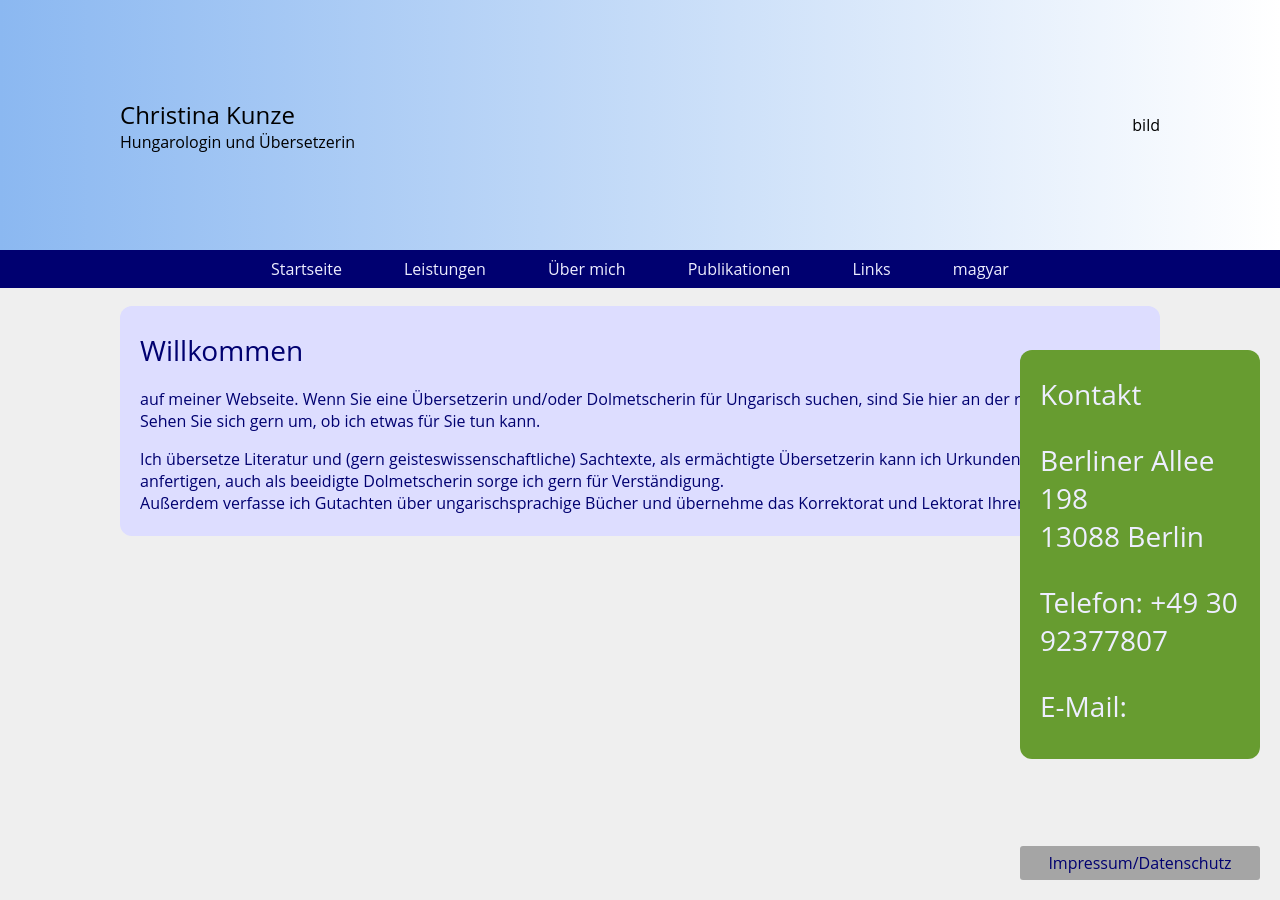
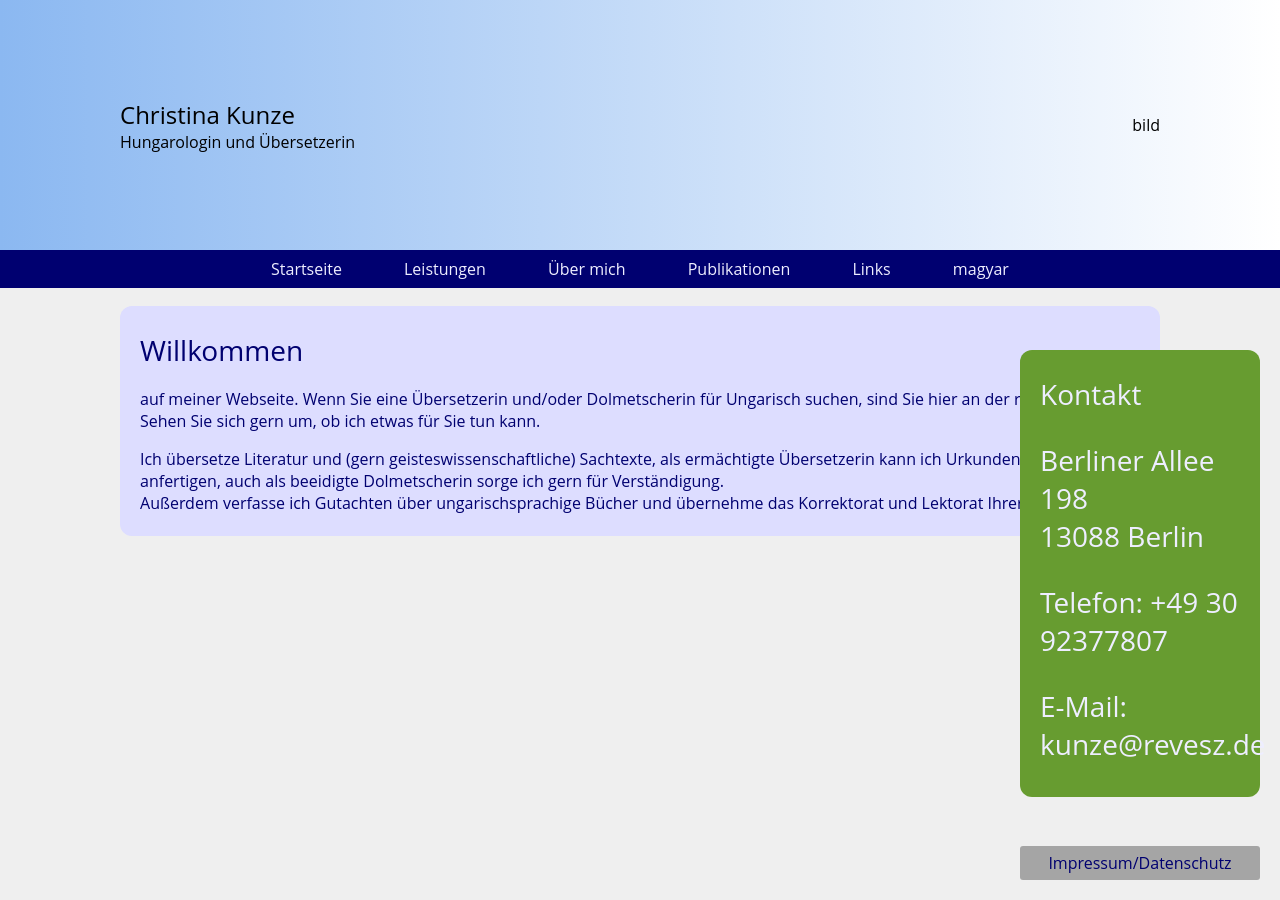
Before and after one commit to rixx/revesz.de, a Jekyll site: the page built from index.md, in a window 1280 px wide. Built offline with Jekyll 4.4.1, drawn with Linux system fonts in a browser that asks for light colours.

Commit message:
Update default.html

```diff
--- a/_layouts/default.html
+++ b/_layouts/default.html
@@ -59,7 +59,7 @@
       <h1>Kontakt</h>
       <p>Berliner Allee 198<br>13088 Berlin</p>
       <p>Telefon: +49 30 92377807</p>
-      <p>E-Mail: </p>
+      <p>E-Mail: kunze@revesz.de</p>
     </footer>
     <a id="impressum" href="{{site.baseurl}}/impressum">Impressum/Datenschutz</a>
   </body>
```
